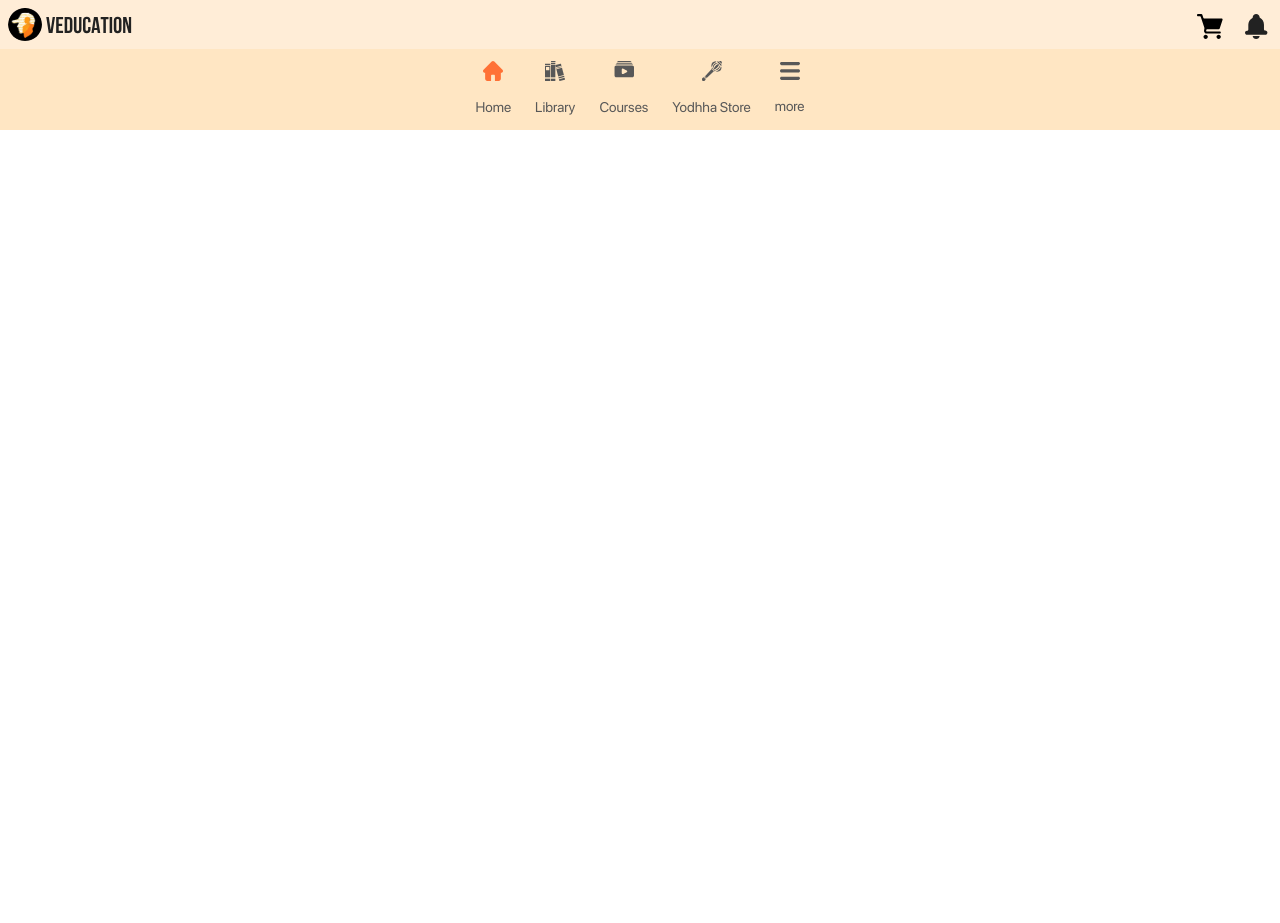
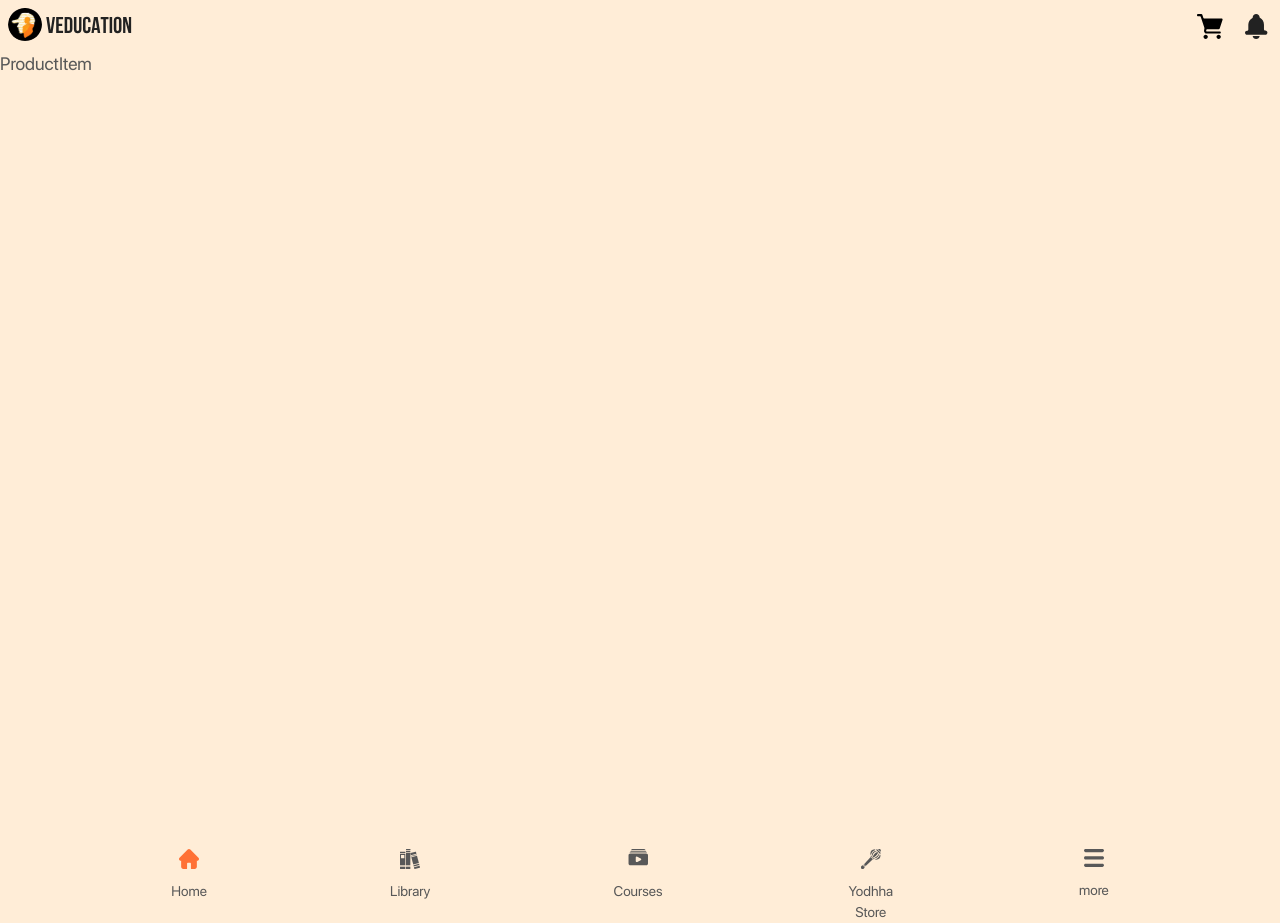
Before and after one commit to special-char/veducation_FE, a Next.js app: page / in a window 1280 px wide. Before the commit the page ends 800 px from the top, so only its background shows below. Built offline with nearby package versions, Linux system fonts and the light colour scheme; a web font is replaced by a local one.

Commit message:
navbar fix

```diff
--- a/src/app/layout.js
+++ b/src/app/layout.js
@@ -3,6 +3,7 @@ import React from "react";
 import localFont from "@next/font/local";
 import { Flow_Block } from "@next/font/google";
 import Header from "@/components/Header";
+import Navbar from "@/components/Navbar/navbar";
 
 const myFont = localFont({
   src: "../../public/fonts/sf-pro-display-regular-webfont.woff2",
--- a/src/app/page.js
+++ b/src/app/page.js
@@ -1,12 +1,14 @@
 // import Input from "@/components/InputComponent";
 import Navbar from "@/components/Navbar/navbar";
+import ProductItem from "@/components/productItem";
 import Reviews from "@/components/Reviews";
 import SocialLinks from "@/components/SocialLinks";
 
 export default function Home() {
   return (
-    <div>
+    <section>
+      <div className="h-screen">ProductItem</div>
       <Navbar />
-    </div>
+    </section>
   );
 }
--- a/src/components/Navbar/navbar.jsx
+++ b/src/components/Navbar/navbar.jsx
@@ -8,7 +8,7 @@ import Group from "public/icons/group.svg";
 import Menubar from "public/icons/menubar.svg";
 import Yoddha from "public/icons/yoddha.svg";
 
-const Data = [
+const data = [
   {
     id: 1,
     svg: <Home />,
@@ -38,11 +38,14 @@ const Data = [
 
 const Navbar = () => {
   return (
-    <div className="flex items-center  justify-center px-container gap-6 bg-primary3">
-      {Data.map((val) => {
+    <div className="flex flex-1 justify-evenly gap-3 ">
+      {data.map((val) => {
+        const Svg = () => val.svg;
         return (
-          <div key={val.id} className="py-3 flex flex-col items-center gap-4  ">
-            <div className="w-5">{val.svg}</div>
+          <div key={val.id} className="flex max-w-[50px] flex-col items-center">
+            <div className="w-5  pb-3">
+              <Svg />
+            </div>
             <div className="text-xs text-center">{val.desc}</div>
           </div>
         );
```
